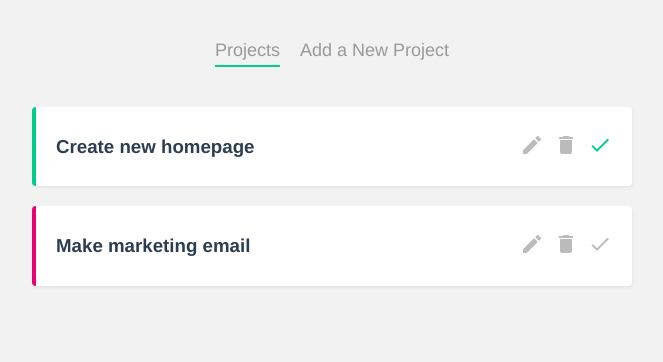
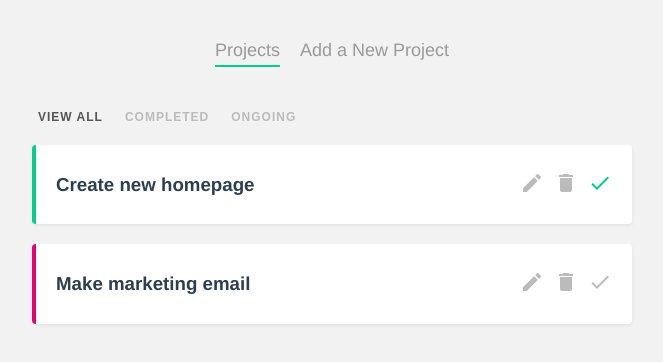
Before and after one commit to NeginSal/Project-Planner, a Vue app: page / in a window 1280 px wide. Shown: the top 362 px of the page, without its empty margins (308-971 px from the left). Built offline with nearby package versions, Linux system fonts and the light colour scheme; data requests are answered from the project's data file.

Commit message:
creating a filter nav

```diff
--- /dev/null
+++ b/src/components/FilterNav.vue
@@ -0,0 +1,45 @@
+<template>
+  <nav class="filter-nav">
+    <button
+      @click="updateFilter('all')"
+      :class="{ active: current === 'all'}"
+    >View all</button>
+    <button
+      @click="updateFilter('completed')"
+      :class="{ active: current === 'completed'}"
+    >Completed</button>
+    <button
+      @click="updateFilter('ongoing')"
+      :class="{ active: current === 'ongoing'}"
+    >Ongoing</button>
+  </nav>
+</template>
+
+<script>
+export default {
+  props: ['current'],
+  methods: {
+    updateFilter(by) {
+      this.$emit('filterChange', by)
+    }
+  }
+}
+</script>
+
+<style>
+  .filter-nav button {
+    background: none;
+    border: none;
+    color: #bbb;
+    outline: none;
+    font-size: 12px;
+    text-transform: uppercase;
+    margin-right: 10px;
+    letter-spacing: 1px;
+    font-weight: bold;
+    cursor: pointer;
+  }
+  .filter-nav button.active {
+    color: #555;
+  }
+</style>
--- a/src/views/Home.vue
+++ b/src/views/Home.vue
@@ -1,42 +1,47 @@
+
+
 <template>
   <div class="home">
+    <FilterNav :current="current" @filterChange="current = $event"/>
     <div v-if="projects.length">
       <div v-for="project in projects" :key="project.id">
-        <SingleProject :project="project" @delete="handleDelete" @complete="handleComplete" />
+      <SingleProject :project="project" @delete="handleDelete" @complete="handleComplete" />
       </div>
     </div>
   </div>
 </template>
 
 <script>
-import SingleProject from "../components/SingleProject.vue";
+import SingleProject from '../components/SingleProject.vue'
+import FilterNav from '../components/FilterNav.vue'
 export default {
-  name: "Home",
-  components: { SingleProject},
+  name: 'Home',
+  components: { SingleProject, FilterNav },
   data() {
     return {
       projects: [],
+      current: 'all',
     };
   },
   mounted() {
-    fetch("http://localhost:3000/projects")
-      .then((res) => res.json())
-      .then((data) => (this.projects = data))
-      .catch((err) => console.log(err));
+    fetch('http://localhost:3000/projects')
+      .then(res => res.json())
+      .then(data => this.projects = data)
+      .catch(err => console.log(err))
   },
   methods: {
     handleDelete(id) {
-      this.projects = this.projects.filter((project) => {
-        return project.id !== id;
-      });
+      this.projects = this.projects.filter(project => {
+        return project.id !== id
+      })
     },
     handleComplete(id) {
-      let p = this.projects.find((project) => {
-        return project.id === id;
-      });
-      p.complete = !p.complete;
+      let p = this.projects.find(project => {
+        return project.id === id
+      })
+      p.complete = !p.complete
       // console.log(p)
-    },
-  },
-};
+    }
+  }
+}
 </script>
```
